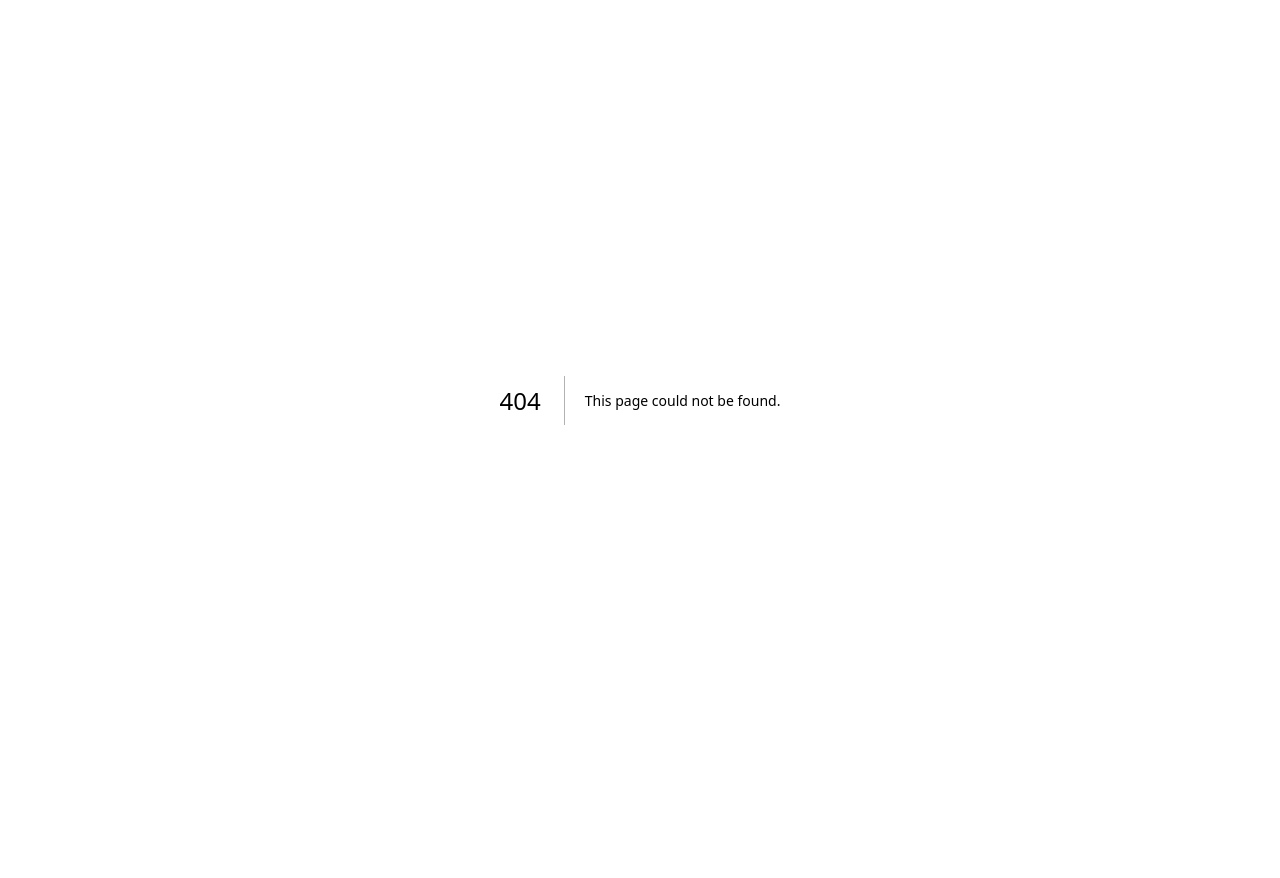
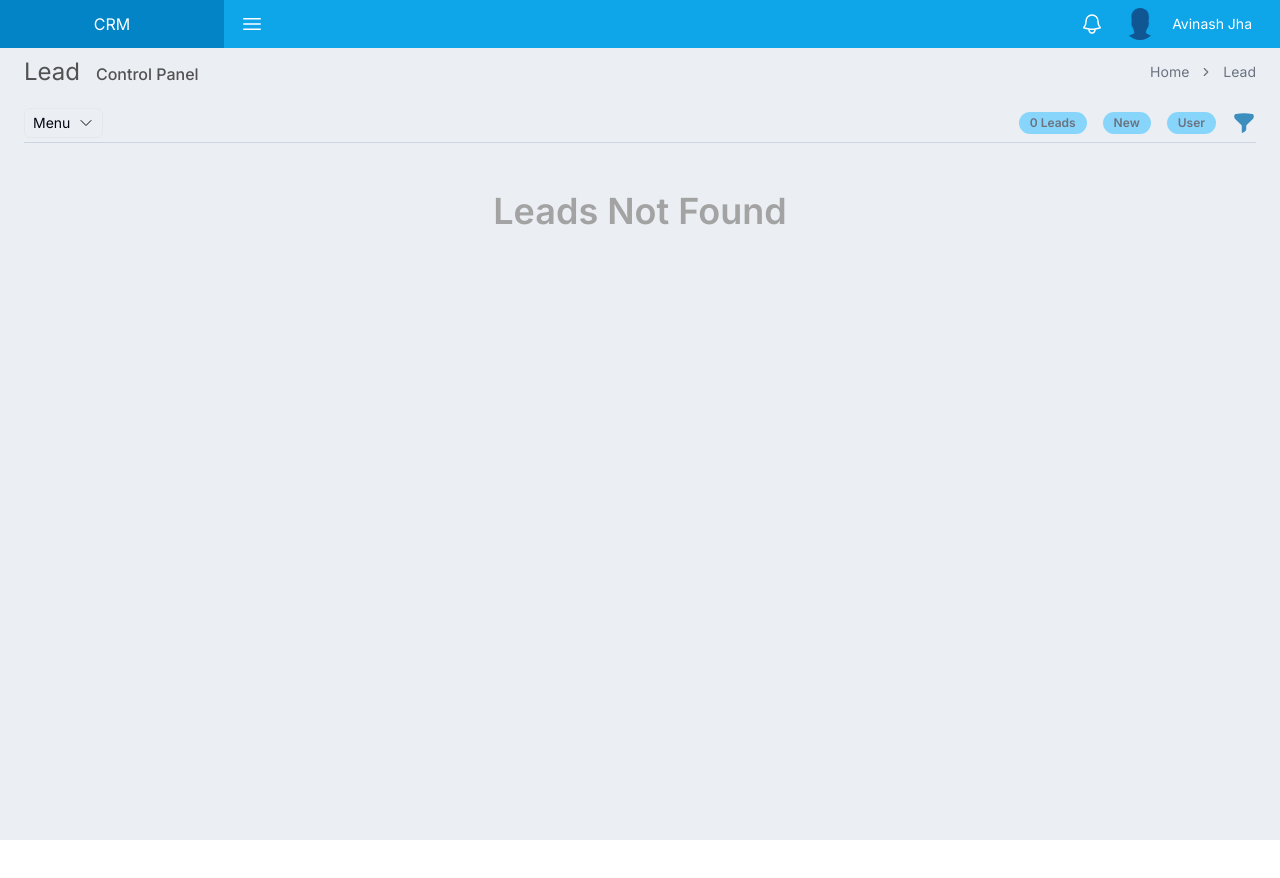
Before and after one commit to Buzxxx/ehe_next, a Next.js app: page /lead in a window 1280 px wide. Before the commit this address had no page. Shown: the top 878 px of the page. Before the commit the page ends 800 px from the top, so only its background shows below. Built offline with nearby package versions, Linux system fonts and the light colour scheme.

Commit message:
refined component styling & refactored code

```diff
--- a/src/app/globals.css
+++ b/src/app/globals.css
@@ -13,10 +13,10 @@
     --popover: 0 0% 100%;
     --popover-foreground: 224 71.4% 4.1%;
 
-    --primary: 220.9 39.3% 11%;
+    --primary: 202, 52%, 49%;
     --primary-foreground: 210 20% 98%;
 
-    --secondary: 220 14.3% 95.9%;
+    --secondary: 202, 52%, 44%;
     --secondary-foreground: 220.9 39.3% 11%;
 
     --muted: 220 14.3% 95.9%;
@@ -24,6 +24,13 @@
 
     --accent: 220 14.3% 95.9%;
     --accent-foreground: 220.9 39.3% 11%;
+
+    --charcoal-700: 197, 19%, 21%;
+    --charcoal-800: 197, 19%, 15%;
+    --charcoal-900: 199, 19%, 16%;
+    --charcoal-950: 200, 19%, 13%;
+    --charcoal-foreground: 213, 31%, 94%;
+    --charcoal-foreground-accent: 220, 27%, 98%;
 
     --destructive: 0 84.2% 60.2%;
     --destructive-foreground: 210 20% 98%;
--- /dev/null
+++ b/src/app/lead/layout.tsx
@@ -0,0 +1,10 @@
+import React from "react"
+import Dashboard from "@/components/dashboard/layout/dashboard"
+
+export default function LeadLayout({
+  children,
+}: {
+  children: React.ReactNode
+}) {
+  return <Dashboard>{children}</Dashboard>
+}
--- a/src/components/dashboard/feature/dashboardHeader.tsx
+++ b/src/components/dashboard/feature/dashboardHeader.tsx
@@ -12,10 +12,6 @@ interface DashboardNavProps {
 }
 
 const DashboardHeader: React.FC<DashboardNavProps> = ({ toggled, onNext }) => {
-
-  const handleClick = () => {
-    onNext()
-  };
   return (
     <nav className="flex bg-sky-500 justify-between w-full items-center text-white z-50 fixed top-0">
       <div className="bg-sky-600 min-w-56 h-full py-3 hidden md:block ">
--- a/src/components/dashboard/feature/sideBar.tsx
+++ b/src/components/dashboard/feature/sideBar.tsx
@@ -13,7 +13,7 @@ const DashboardSideMenu = ({
     <aside
       className={`${
         toggled ? "translate-x-0" : "-translate-x-56"
-      } overflow-hidden fixed top-0 w-56 left-0 pt-12 flex flex-col bg-zinc-800 items-center transition-all text-nowrap duration-300 h-screen`}
+      } overflow-hidden fixed top-0 w-56 left-0 pt-12 flex flex-col bg-charcoal-700 items-center transition-all text-nowrap duration-300 h-screen`}
     >
       <div className="flex gap-3 items-center justify-start w-full px-4 ">
         <div className="text-white text-left flex flex-col">
@@ -22,7 +22,7 @@ const DashboardSideMenu = ({
           </ProfileTab>
         </div>
       </div>
-      <div className="bg-zinc-900 py-3 px-4 w-full text-neutral-500 text-xs">
+      <div className="bg-charcoal-900 py-3 px-4 w-full text-neutral-500 text-xs">
         <p>MAIN NAVIGATION</p>
       </div>
       <SideNavMenu />
--- a/src/components/dashboard/layout/dashboard.tsx
+++ b/src/components/dashboard/layout/dashboard.tsx
@@ -1,34 +1,32 @@
-"use client";
+"use client"
 
-import React, { ReactNode, useState, useEffect } from "react"; // import "./globals.css";
-
-import DashboardSideMenu from "@/components/dashboard/feature/sideBar";
-import DashboardHeader from "@/components/dashboard/feature/dashboardHeader";
+import React, { ReactNode, useState, useEffect } from "react"
+import DashboardSideMenu from "@/components/dashboard/feature/sideBar"
+import DashboardHeader from "@/components/dashboard/feature/dashboardHeader"
+import {
+  handleToggle,
+  saveToggleState,
+  loadToggleState,
+} from "@/utils/toggle"
 
 const Dashboard = ({ children }: { children: ReactNode }) => {
-  const [toggled, setToggled] = useState(false);
-  const [online, setOnline] = useState(true);
+  const [toggled, setToggled] = useState(false)
+  const [online, setOnline] = useState(true)
 
-  const handleToggle = () => {
-    setToggled(!toggled);
-    localStorage.setItem("toggled", JSON.stringify(!toggled));
-  };
+  const onToggle = () => {
+    handleToggle(toggled, setToggled)
+    saveToggleState(!toggled)
+  }
 
   useEffect(() => {
     if (typeof window !== "undefined") {
-      const storedToggled = localStorage.getItem("toggled");
-
-      if (storedToggled !== null) {
-        setToggled(JSON.parse(storedToggled));
-      }
+      setToggled(loadToggleState())
     }
-  }, []);
-
-
+  }, [])
 
   return (
-    <div className="min-h-full w-100% antialiased ">
-      <DashboardHeader toggled={toggled} onNext={handleToggle} />
+    <div className="min-h-screen w-100% antialiased bg-charcoal-foreground">
+      <DashboardHeader toggled={toggled} onNext={onToggle} />
       <DashboardSideMenu toggled={toggled} online={online} />
       <section
         className={`${
@@ -39,6 +37,6 @@ const Dashboard = ({ children }: { children: ReactNode }) => {
       </section>
     </div>
   )
-};
+}
 
-export default Dashboard;
+export default Dashboard
--- a/src/components/dashboard/ui/dashboardTopbar.tsx
+++ b/src/components/dashboard/ui/dashboardTopbar.tsx
@@ -10,13 +10,14 @@ import FilterIcon from "@/components/ui/icons/filterIcon"
 import { Badge } from "@/components/ui/badge"
 import { useState } from "react"
 import FilterForm from "./filterForm"
+import { handleToggle } from "@/utils/toggle"
 
 const DashboardTopBar = () => {
   const [filterVisible, setFilterVisible] = useState(false)
 
-  const openCloseFilter = () => {
-    setFilterVisible(!filterVisible)
-  }
+ const onToggle = () => {
+   handleToggle(filterVisible, setFilterVisible)
+ }
 
   return (
     <div className="dashboard-top-bar mt-4 relative overflow-x-clip">
@@ -34,18 +35,18 @@ const DashboardTopBar = () => {
             </DropdownMenuContent>
           </DropdownMenu>
         </form>
-        <div className="flex gap-4 justify-between text-xs">
-          <Badge variant={"default"} className="">
+        <div className="flex gap-4 justify-between text-xs items-center ">
+          <Badge variant={"default"} className="bg-sky-300/90 text-gray-500">
             0 Leads
           </Badge>
-          <Badge variant={"default"} className="">
+          <Badge variant={"default"} className="bg-sky-300/90 text-gray-500">
             New
           </Badge>
-          <Badge variant={"default"} className="">
+          <Badge variant={"default"} className="bg-sky-300/90 text-gray-500">
             User
           </Badge>
 
-          <button onClick={openCloseFilter}>
+          <button onClick={onToggle} className="text-primary">
             <FilterIcon />
           </button>
         </div>
--- a/src/components/dashboard/ui/filterForm.tsx
+++ b/src/components/dashboard/ui/filterForm.tsx
@@ -24,7 +24,7 @@ const FilterForm = ({ className }: { className: string }) => {
     <Form {...form}>
       <form
         method="GET"
-        className={`w-1/4 ml-auto space-y-4 absolute right-0 border-x h-screen border-slate-300 p-4 duration-300 transition-all ${className}`}
+        className={`w-1/4 ml-auto space-y-4 absolute right-0 border-x h-screen border-slate-300 p-4 duration-300 transition-all bg-charcoal-foregroundAccent ${className}`}
       >
         {filterCategories.map((category) => (
           <ReusableSelect
--- a/src/components/dashboard/ui/sideNavItem.tsx
+++ b/src/components/dashboard/ui/sideNavItem.tsx
@@ -1,40 +1,47 @@
-import { useState } from "react";
-import Link from "next/link";
+import { useState } from "react"
+import Link from "next/link"
+import { Badge } from "@/components/ui/badge"
+
+import { ChevronLeft } from "lucide-react"
 
 interface SideNavItemProps {
-  title: string;
-  subItems: string[];
-  icon: React.ReactNode;
+  title: string
+  subItems: string[]
+  icon: React.ReactNode
 }
 
 const SideNavItem: React.FC<SideNavItemProps> = ({ title, subItems, icon }) => {
-  const [openMenu, setOpenMenu] = useState<boolean>(false);
+  const [openMenu, setOpenMenu] = useState<boolean>(false)
 
   const handleItemClick = () => {
-    setOpenMenu((prevState) => !prevState);
-  };
+    setOpenMenu((prevState) => !prevState)
+  }
 
   return (
     <li
-      className={`flex items-center hover:bg-zinc-900 transition-all ${
-        subItems.length ? `relative` : "after:content-['<'] pr-4"
-      }  cursor-pointer after:font-bold after:ml-auto`}
+      className={` flex items-center hover:bg-charcoal-900 transition-all cursor-pointer text-neutral-300 hover:text-neutral-200  ${
+        subItems.length ?? `relative`
+      }`}
       onClick={handleItemClick}
     >
       {subItems.length ? (
         <div className="relative w-full">
           <span
-            className={`hover:border-l-4 border-primary px-4 py-3 flex gap-3 relative w-full items-center hover:text-neutral-200 ${
-              openMenu ? "border-l-4 bg-zinc-900" : "border-0"
+            className={`border-l-4 border-l-transparent hover:border-l-primary p-3 flex gap-3 relative w-full items-center hover:text-neutral-200 ${
+              openMenu ? "border-l-primary bg-charcoal-900" : "border-0"
             }`}
           >
             {icon} {title}
-            <span className="absolute right-4 top-1/2 -translate-y-1/2 bg-primary text-neutral-200 p-1 text-xs rounded-sm">
+            <Badge className="absolute right-4 top-1/2 -translate-y-1/2 bg-primary text-neutral-200 p-1 text-xs rounded-sm">
               {subItems.length}
+            </Badge>
           </span>
-          </span>
-          {openMenu && (
-            <ul className="block  bg-zinc-800 pl-8 transition-all pt-2">
+
+          <ul
+            className={` bg-charcoal-800 pl-8 h-0 overflow-hidden transition-all duration-300 ${
+              openMenu ? "h-40 pt-2" : ""
+            }`}
+          >
             {subItems.map((subItem, index) => (
               <li key={index} className="px-4 py-1 hover:text-neutral-200">
                 <Link href={`/${subItem.toLowerCase()}`} className="">
@@ -43,18 +50,21 @@ const SideNavItem: React.FC<SideNavItemProps> = ({ title, subItems, icon }) => {
               </li>
             ))}
           </ul>
-          )}
         </div>
       ) : (
         <Link
-          href={`/dashboard/${title.toLowerCase()}`}
-          className="hover:border-l-4 border-primary px-4 py-3 flex gap-3 text-neutral-300 hover:text-neutral-200 w-full "
+          href={`/${title.toLowerCase()}`}
+          className="border-l-4 border-l-transparent hover:border-l-primary p-3 flex gap-3 w-full justify-between items-center"
         >
+          <div className="flex gap-3 justify-between">
             {icon} {title}
+          </div>
+
+          <ChevronLeft size={16} />
         </Link>
       )}
     </li>
-  );
-};
+  )
+}
 
-export default SideNavItem;
+export default SideNavItem
--- /dev/null
+++ b/src/utils/toggle.ts
@@ -0,0 +1,17 @@
+// utils/toggleUtils.ts
+
+export const handleToggle = (
+  toggled: boolean,
+  setToggled: React.Dispatch<React.SetStateAction<boolean>>
+) => {
+  setToggled(!toggled)
+}
+
+export const saveToggleState = (toggled: boolean) => {
+  localStorage.setItem("toggled", JSON.stringify(toggled))
+}
+
+export const loadToggleState = (): boolean => {
+  const storedToggled = localStorage.getItem("toggled")
+  return storedToggled !== null ? JSON.parse(storedToggled) : false
+}
--- a/tailwind.config.ts
+++ b/tailwind.config.ts
@@ -3,11 +3,11 @@ import type { Config } from "tailwindcss"
 const config = {
   darkMode: ["class"],
   content: [
-    './pages/**/*.{ts,tsx}',
-    './components/**/*.{ts,tsx}',
-    './app/**/*.{ts,tsx}',
-    './src/**/*.{ts,tsx}',
-	],
+    "./pages/**/*.{ts,tsx}",
+    "./components/**/*.{ts,tsx}",
+    "./app/**/*.{ts,tsx}",
+    "./src/**/*.{ts,tsx}",
+  ],
   prefix: "",
   theme: {
     container: {
@@ -31,6 +31,13 @@ const config = {
         secondary: {
           DEFAULT: "hsl(var(--secondary))",
           foreground: "hsl(var(--secondary-foreground))",
+        },
+        charcoal: {
+          700: "hsl(var(--charcoal-700))",
+          800: "hsl(var(--charcoal-800))",
+          900: "hsl(var(--charcoal-900))",
+          foreground: "hsl(var(--charcoal-foreground))",
+          foregroundAccent: "hsl(var(--charcoal-foreground-accent))",
         },
         destructive: {
           DEFAULT: "hsl(var(--destructive))",
@@ -78,3 +85,7 @@ const config = {
 } satisfies Config
 
 export default config
+
+function hsl() {
+  throw new Error("Function not implemented.")
+}
```
Also changed, not shown: src/app/lead/page.tsx (renamed from src/app/dashboard/lead/page.tsx). Lines whose indentation alone changed are shown as unchanged.
